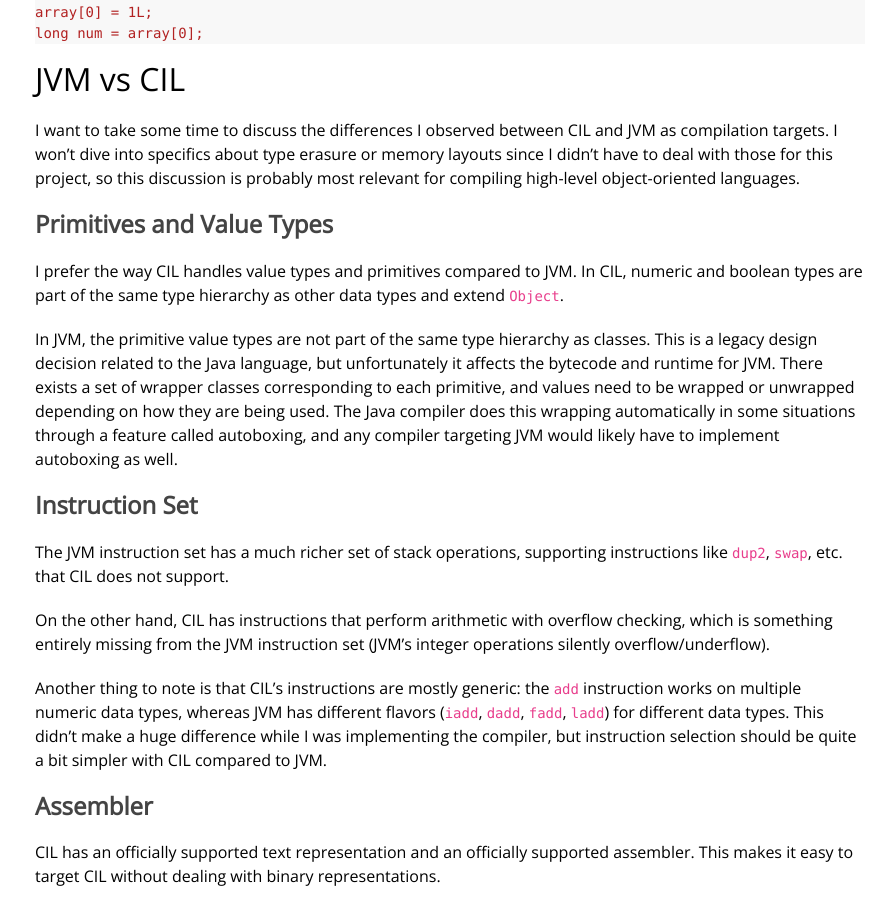
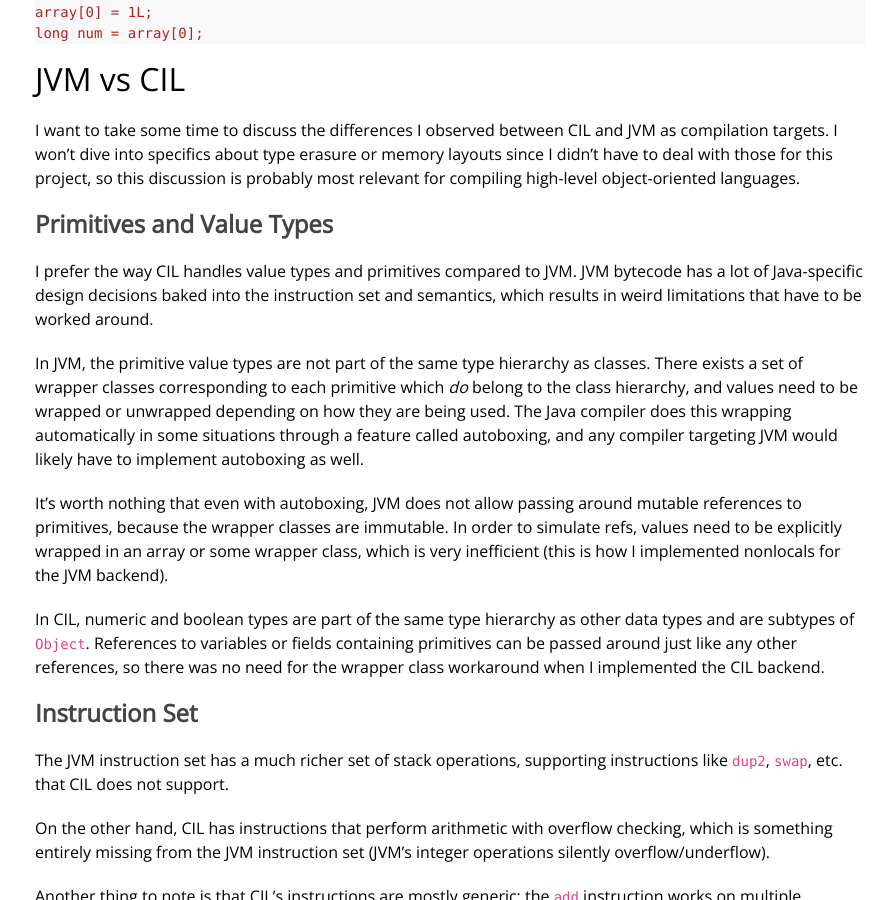
Before and after one commit to yangdanny97/yangdanny97.github.io, a Jekyll site: the page built from _posts/2022-05-22-chocopy-cil-backend.md, in a window 1280 px wide and 900 px high, scrolled down 4572 px. Shown: the whole window, without its empty margins (190-1084 px from the left). Built offline with Jekyll 4.4.1, drawn with Linux system fonts in a browser that asks for light colours; some of the changed text lies outside the part shown.

Commit message:
update blog post contents

```diff
--- a/_posts/2022-05-22-chocopy-cil-backend.md
+++ b/_posts/2022-05-22-chocopy-cil-backend.md
@@ -163,9 +163,13 @@
 
 ### Primitives and Value Types
 
-I prefer the way CIL handles value types and primitives compared to JVM. In CIL, numeric and boolean types are part of the same type hierarchy as other data types and extend `Object`.
+I prefer the way CIL handles value types and primitives compared to JVM. JVM bytecode has a lot of Java-specific design decisions baked into the instruction set and semantics, which results in weird limitations that have to be worked around.
 
-In JVM, the primitive value types are not part of the same type hierarchy as classes. This is a legacy design decision related to the Java language, but unfortunately it affects the bytecode and runtime for JVM. There exists a set of wrapper classes corresponding to each primitive, and values need to be wrapped or unwrapped depending on how they are being used. The Java compiler does this wrapping automatically in some situations through a feature called autoboxing, and any compiler targeting JVM would likely have to implement autoboxing as well.
+In JVM, the primitive value types are not part of the same type hierarchy as classes. There exists a set of wrapper classes corresponding to each primitive which _do_ belong to the class hierarchy, and values need to be wrapped or unwrapped depending on how they are being used. The Java compiler does this wrapping automatically in some situations through a feature called autoboxing, and any compiler targeting JVM would likely have to implement autoboxing as well.
+
+It's worth nothing that even with autoboxing, JVM does not allow passing around mutable references to primitives, because the wrapper classes are immutable. In order to simulate refs, values need to be explicitly wrapped in an array or some wrapper class, which is very inefficient (this is how I implemented nonlocals for the JVM backend).
+
+In CIL, numeric and boolean types are part of the same type hierarchy as other data types and are subtypes of `Object`. References to variables or fields containing primitives can be passed around just like any other references, so there was no need for the wrapper class workaround when I implemented the CIL backend.
 
 ### Instruction Set
 
```
Also changed, not shown: other parts of _posts/2022-05-22-chocopy-cil-backend.md (+1 -1 lines).
